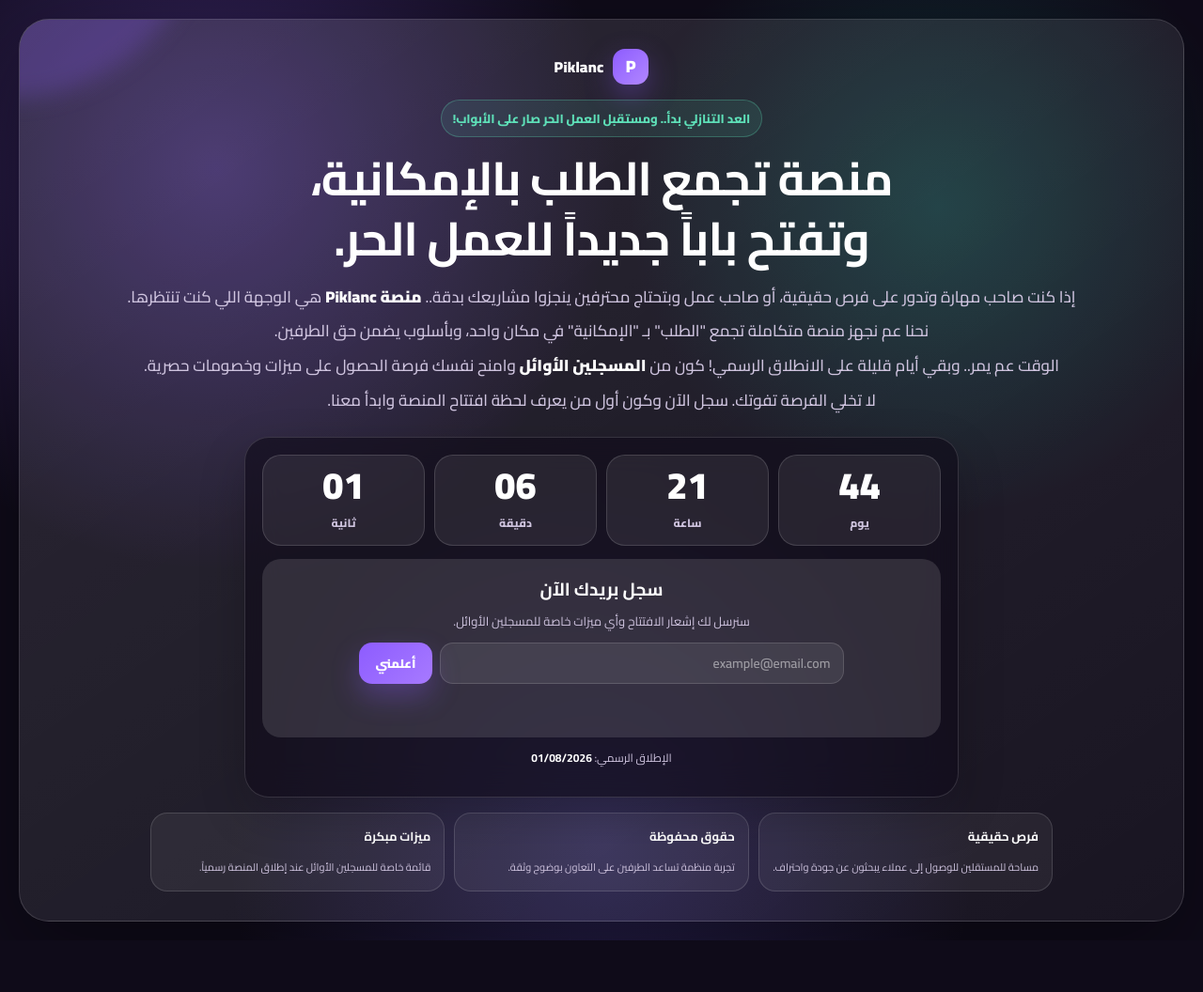
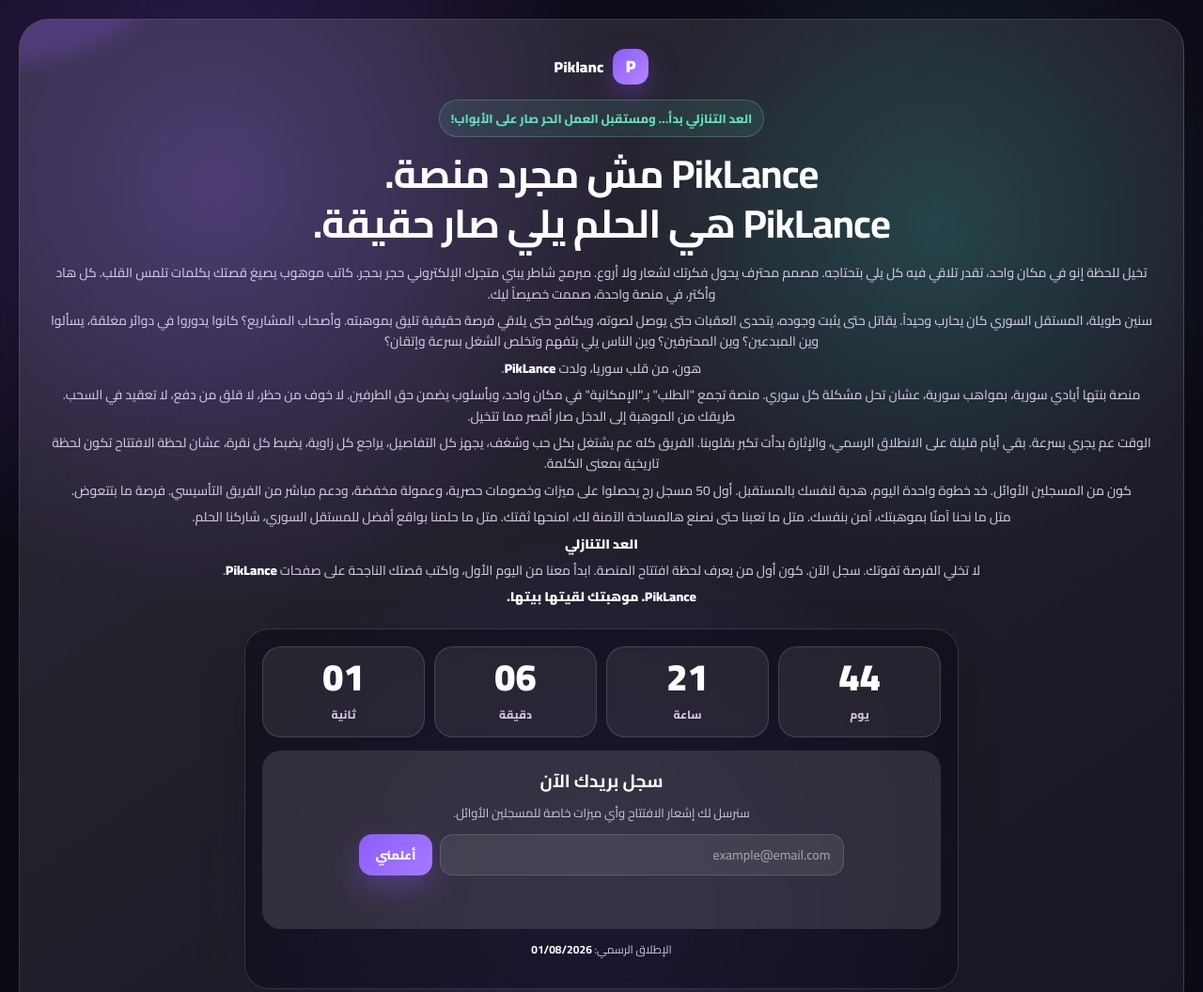
Before and after one commit to omars1640-lang/Piklanc2, a plain HTML site: page coming-soon.html in a window 1280 px wide. Shown: the top 1056 px of the page at 94% size. Before the commit the page ends 1001 px from the top, so only its background shows below. Drawn offline with Linux system fonts and the light colour scheme; no server answers.

Commit message:
Update coming soon launch copy

```diff
--- a/coming-soon.html
+++ b/coming-soon.html
@@ -120,55 +120,27 @@
     h1 {
       max-width: 920px;
       margin: 0 auto;
-      font-size: clamp(30px, 4.2vw, 50px);
+      font-size: clamp(26px, 3.5vw, 42px);
       line-height: 1.28;
       letter-spacing: -.8px;
     }
 
     .lead {
-      max-width: 1180px;
-      margin: 16px auto 0;
+      max-width: 1240px;
+      margin: 14px auto 0;
       color: var(--muted);
-      font-size: clamp(14px, 1.35vw, 17px);
-      line-height: 1.75;
+      font-size: clamp(12.5px, 1.08vw, 15px);
+      line-height: 1.62;
       font-weight: 500;
     }
 
     .lead p {
-      margin: 7px 0;
+      margin: 6px 0;
     }
 
     .lead strong {
       color: #fff;
       font-weight: 900;
-    }
-
-    .highlights {
-      width: min(100%, 960px);
-      display: grid;
-      grid-template-columns: repeat(3, minmax(0, 1fr));
-      gap: 10px;
-      margin: 0 auto;
-    }
-
-    .highlight {
-      padding: 12px 14px;
-      border: 1px solid var(--border);
-      border-radius: 18px;
-      background: rgba(255, 255, 255, .06);
-    }
-
-    .highlight b {
-      display: block;
-      margin-bottom: 4px;
-      color: #fff;
-      font-size: 13px;
-    }
-
-    .highlight span {
-      color: var(--muted);
-      font-size: 11px;
-      line-height: 1.55;
     }
 
     .side-card {
@@ -297,8 +269,8 @@
     .launch-date strong { color: #fff; }
 
     @media (max-width: 920px) {
-      .highlights {
-        grid-template-columns: 1fr;
+      .launch-shell {
+        min-height: auto;
       }
 
       .countdown {
@@ -355,13 +327,19 @@
           <span class="brand-mark">P</span>
           <span>Piklanc</span>
         </a>
-        <p class="eyebrow">العد التنازلي بدأ.. ومستقبل العمل الحر صار على الأبواب!</p>
-        <h1 id="launchTitle">منصة تجمع الطلب بالإمكانية،<br>وتفتح باباً جديداً للعمل الحر.</h1>
+        <p class="eyebrow">العد التنازلي بدأ… ومستقبل العمل الحر صار على الأبواب!</p>
+        <h1 id="launchTitle">PikLance مش مجرد منصة.<br>PikLance هي الحلم يلي صار حقيقة.</h1>
         <div class="lead">
-          <p>إذا كنت صاحب مهارة وتدور على فرص حقيقية، أو صاحب عمل وبتحتاج محترفين ينجزوا مشاريعك بدقة.. <strong>منصة Piklanc</strong> هي الوجهة اللي كنت تنتظرها.</p>
-          <p>نحنا عم نجهز منصة متكاملة تجمع "الطلب" بـ "الإمكانية" في مكان واحد، وبأسلوب يضمن حق الطرفين.</p>
-          <p>الوقت عم يمر.. وبقي أيام قليلة على الانطلاق الرسمي! كون من <strong>المسجلين الأوائل</strong> وامنح نفسك فرصة الحصول على ميزات وخصومات حصرية.</p>
-          <p>لا تخلي الفرصة تفوتك. سجل الآن وكون أول من يعرف لحظة افتتاح المنصة وابدأ معنا.</p>
+          <p>تخيل للحظة إنو في مكان واحد، تقدر تلاقي فيه كل يلي بتحتاجه. مصمم محترف يحول فكرتك لشعار ولا أروع. مبرمج شاطر يبني متجرك الإلكتروني حجر بحجر. كاتب موهوب يصيغ قصتك بكلمات تلمس القلب. كل هاد وأكتر، في منصة واحدة، صممت خصيصاً ليك.</p>
+          <p>سنين طويلة، المستقل السوري كان يحارب وحيداً. يقاتل حتى يثبت وجوده، يتحدى العقبات حتى يوصل لصوته، ويكافح حتى يلاقي فرصة حقيقية تليق بموهبته. وأصحاب المشاريع؟ كانوا يدوروا في دوائر مغلقة، يسألوا وين المبدعين؟ وين المحترفين؟ وين الناس يلي بتفهم وتخلص الشغل بسرعة وإتقان؟</p>
+          <p>هون، من قلب سوريا، ولدت <strong>PikLance</strong>.</p>
+          <p>منصة بنتها أيادي سورية، بمواهب سورية، عشان تحل مشكلة كل سوري. منصة تجمع "الطلب" بـ"الإمكانية" في مكان واحد، وبأسلوب يضمن حق الطرفين. لا خوف من حظر، لا قلق من دفع، لا تعقيد في السحب. طريقك من الموهبة إلى الدخل صار أقصر مما تتخيل.</p>
+          <p>الوقت عم يجري بسرعة. بقي أيام قليلة على الانطلاق الرسمي، والإثارة بدأت تكبر بقلوبنا. الفريق كله عم يشتغل بكل حب وشغف، يجهز كل التفاصيل، يراجع كل زاوية، يضبط كل نقرة، عشان لحظة الافتتاح تكون لحظة تاريخية بمعنى الكلمة.</p>
+          <p>كون من المسجلين الأوائل. خد خطوة واحدة اليوم، هدية لنفسك بالمستقبل. أول 50 مسجل رح يحصلوا على ميزات وخصومات حصرية، وعمولة مخفضة، ودعم مباشر من الفريق التأسيسي. فرصة ما بتتعوض.</p>
+          <p>متل ما نحنا آمنّا بموهبتك، آمن بنفسك. متل ما تعبنا حتى نصنع هالمساحة الآمنة لك، امنحها ثقتك. متل ما حلمنا بواقع أفضل للمستقل السوري، شاركنا الحلم.</p>
+          <p><strong>العد التنازلي</strong></p>
+          <p>لا تخلي الفرصة تفوتك. سجل الآن. كون أول من يعرف لحظة افتتاح المنصة. ابدأ معنا من اليوم الأول، واكتب قصتك الناجحة على صفحات <strong>PikLance</strong>.</p>
+          <p><strong>PikLance. موهبتك لقيتها بيتها.</strong></p>
         </div>
       </div>
 
@@ -388,11 +366,6 @@
         <p class="launch-date">الإطلاق الرسمي: <strong>01/08/2026</strong></p>
       </aside>
 
-      <div class="highlights" aria-label="ميزات التسجيل المبكر">
-        <article class="highlight"><b>فرص حقيقية</b><span>مساحة للمستقلين للوصول إلى عملاء يبحثون عن جودة واحتراف.</span></article>
-        <article class="highlight"><b>حقوق محفوظة</b><span>تجربة منظمة تساعد الطرفين على التعاون بوضوح وثقة.</span></article>
-        <article class="highlight"><b>ميزات مبكرة</b><span>قائمة خاصة للمسجلين الأوائل عند إطلاق المنصة رسمياً.</span></article>
-      </div>
     </section>
   </main>
 
```
